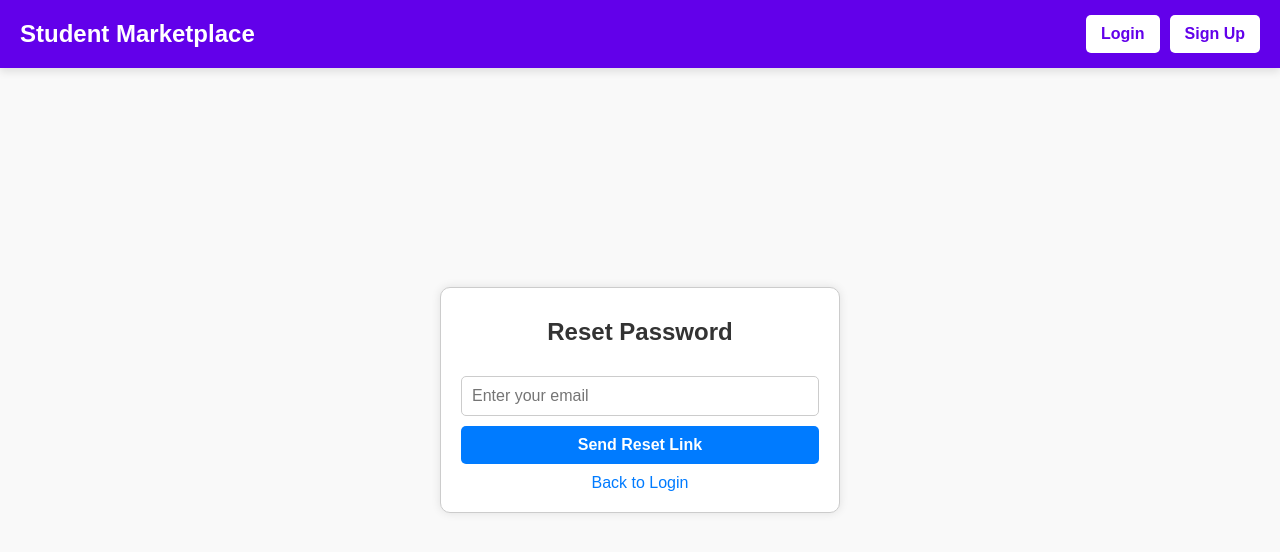
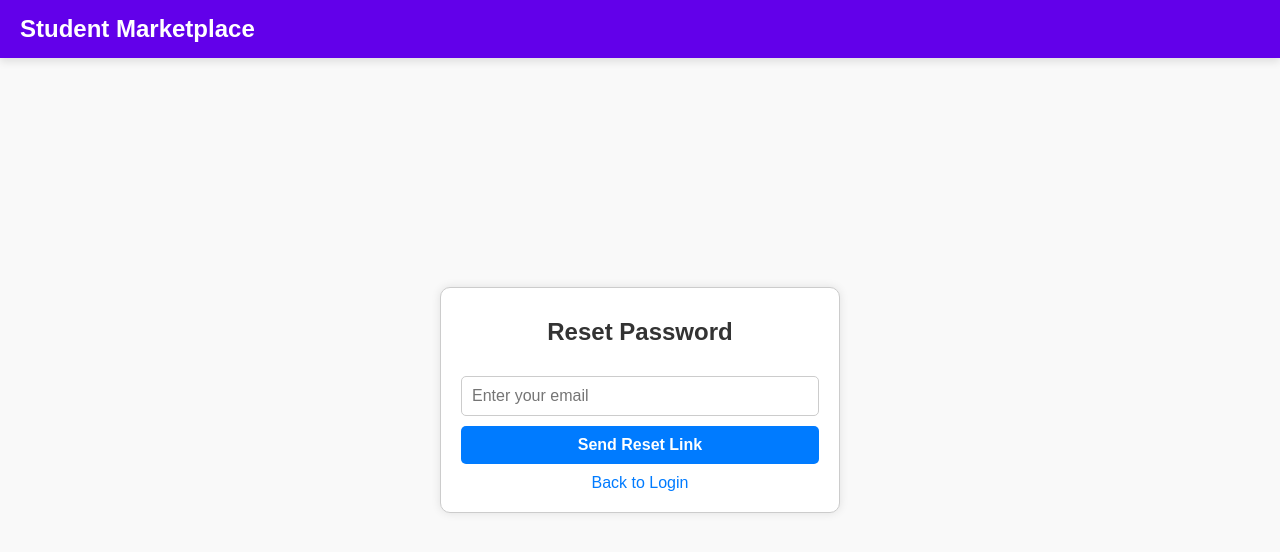
Before and after one commit to Innocentmakaya/stellenbosch-marketplace, a React (Vite) app: page /reset-password in a window 1280 px wide. Shown: the top 552 px of the page. Built offline with nearby package versions, Linux system fonts and the light colour scheme.

Commit message:
Update 2

```diff
--- a/src/components/Navbar.jsx
+++ b/src/components/Navbar.jsx
@@ -35,8 +35,16 @@
     setIsMobileMenuOpen(!isMobileMenuOpen);
   };
 
+  // Hide navbar on login and signup pages
+  const isAuthPage = location.pathname === "/login" || location.pathname === "/signup";
+
   // Hide hamburger menu on the Home page
   const isHomePage = location.pathname === "/";
+
+  // Do not render the navbar on login and signup pages
+  if (isAuthPage) {
+    return null;
+  }
 
   return (
     <nav className="navbar">
@@ -96,8 +104,8 @@
             </button>
           </div>
         ) : (
-          // Show Login/Sign Up buttons on the Home page and other pages (except login/signup)
-          !(location.pathname === "/login" || location.pathname === "/signup") && (
+          // Show Login/Sign Up buttons on the Home page
+          isHomePage && (
             <div className="auth-buttons">
               <Link to="/login">
                 <button className="auth-button">Login</button>
```
